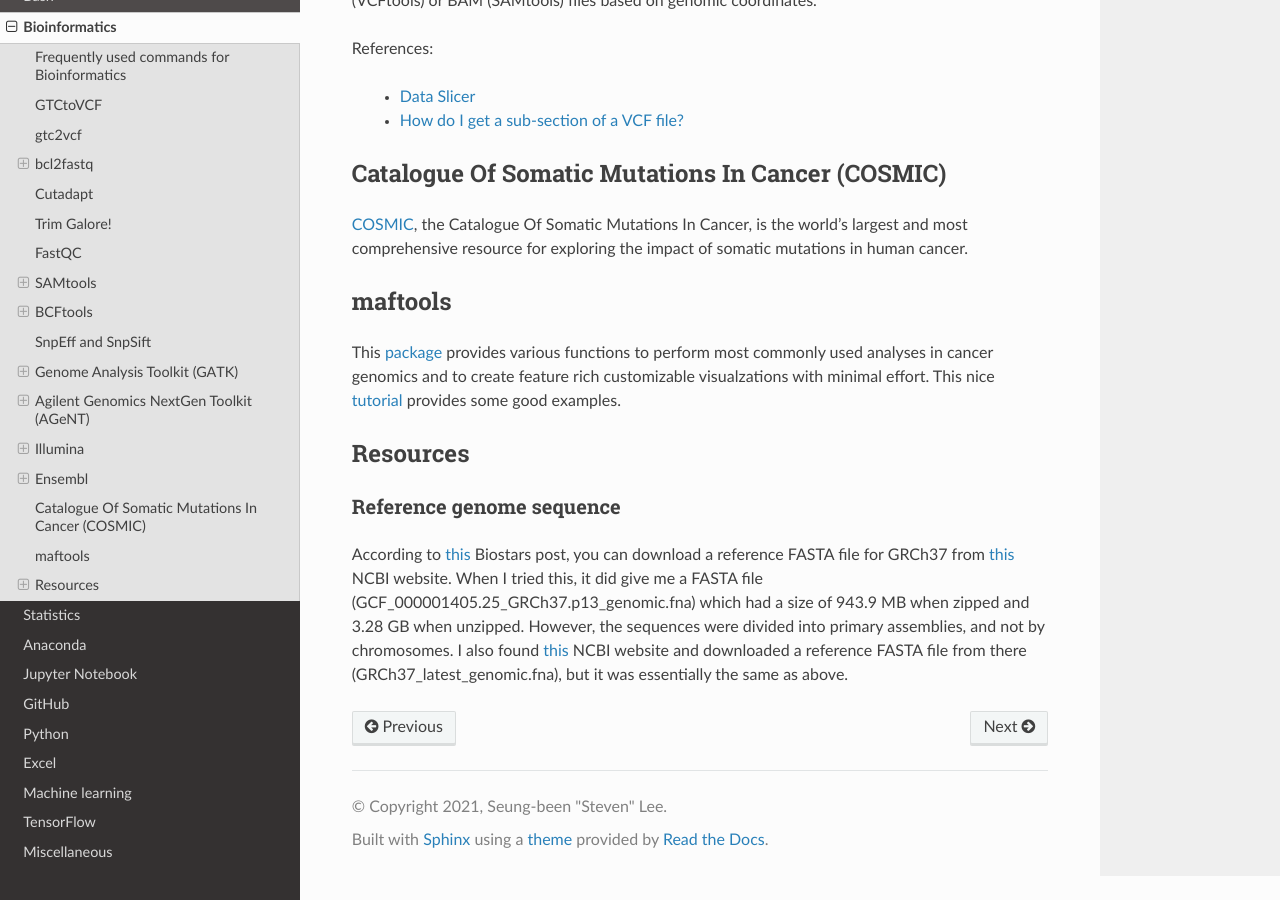
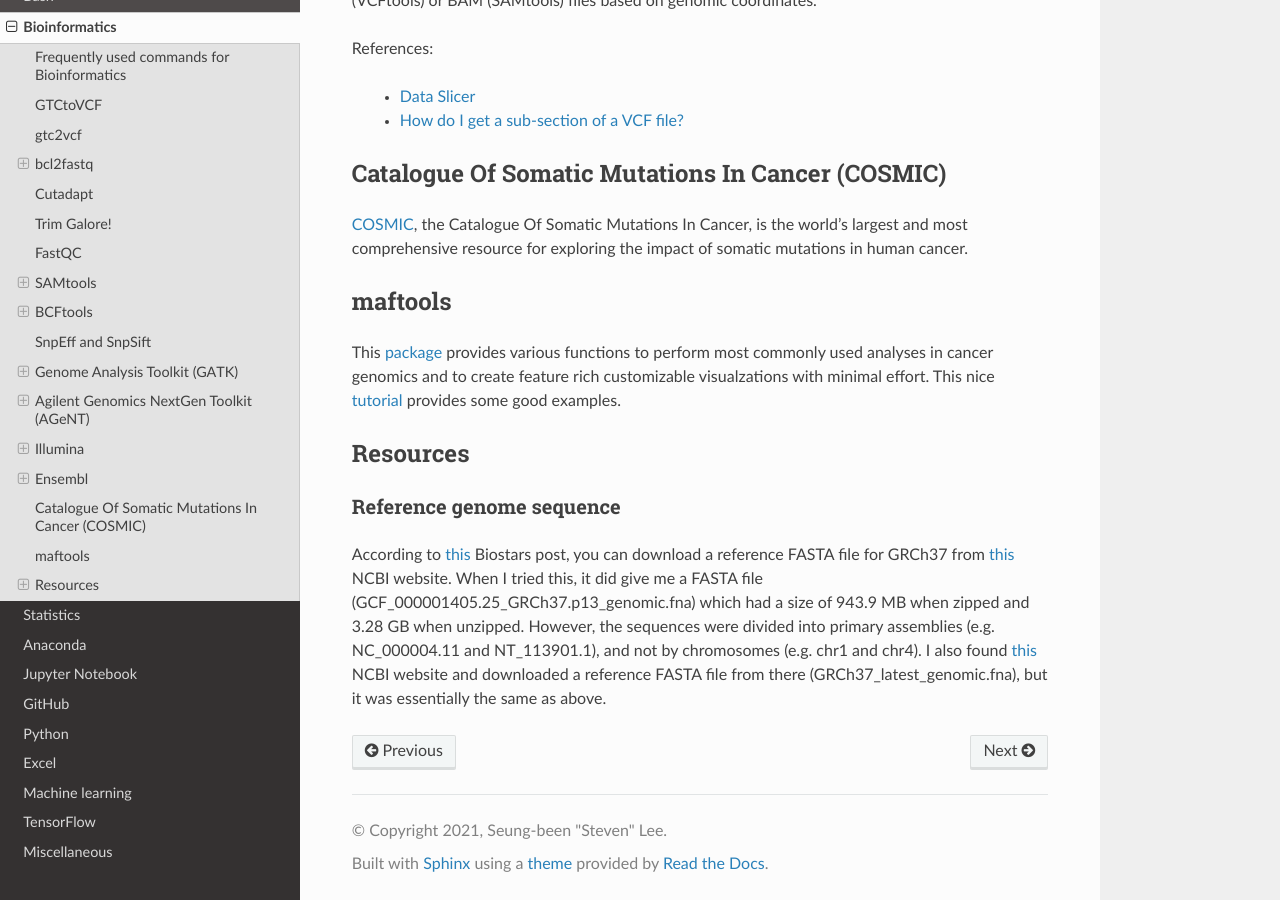
Before and after one commit to sbslee/notes, a Sphinx documentation site: the page built from docs/bioinformatics.rst, in a window 1280 px wide and 900 px high, scrolled down 11374 px. Built offline with Sphinx 7.4.7 and the Read the Docs theme 2.0.0, drawn with Linux system fonts in a browser that asks for light colours.

Commit message:
Update notes

```diff
--- a/docs/bioinformatics.rst
+++ b/docs/bioinformatics.rst
@@ -604,4 +604,4 @@ Resources
 Reference genome sequence
 -------------------------
 
-According to `this <https://www.biostars.org/p/338914/>`__ Biostars post, you can download a reference FASTA file for GRCh37 from `this <https://www.ncbi.nlm.nih.gov/assembly/GCF_000001405.25>`__ NCBI website. When I tried this, it did give me a FASTA file (GCF_000001405.25_GRCh37.p13_genomic.fna) which had a size of 943.9 MB when zipped and 3.28 GB when unzipped. However, the sequences were divided into primary assemblies, and not by chromosomes. I also found `this <https://www.ncbi.nlm.nih.gov/genome/guide/human/>`__ NCBI website and downloaded a reference FASTA file from there (GRCh37_latest_genomic.fna), but it was essentially the same as above.
+According to `this <https://www.biostars.org/p/338914/>`__ Biostars post, you can download a reference FASTA file for GRCh37 from `this <https://www.ncbi.nlm.nih.gov/assembly/GCF_000001405.25>`__ NCBI website. When I tried this, it did give me a FASTA file (GCF_000001405.25_GRCh37.p13_genomic.fna) which had a size of 943.9 MB when zipped and 3.28 GB when unzipped. However, the sequences were divided into primary assemblies (e.g. NC_000004.11 and NT_113901.1), and not by chromosomes (e.g. chr1 and chr4). I also found `this <https://www.ncbi.nlm.nih.gov/genome/guide/human/>`__ NCBI website and downloaded a reference FASTA file from there (GRCh37_latest_genomic.fna), but it was essentially the same as above.
```
